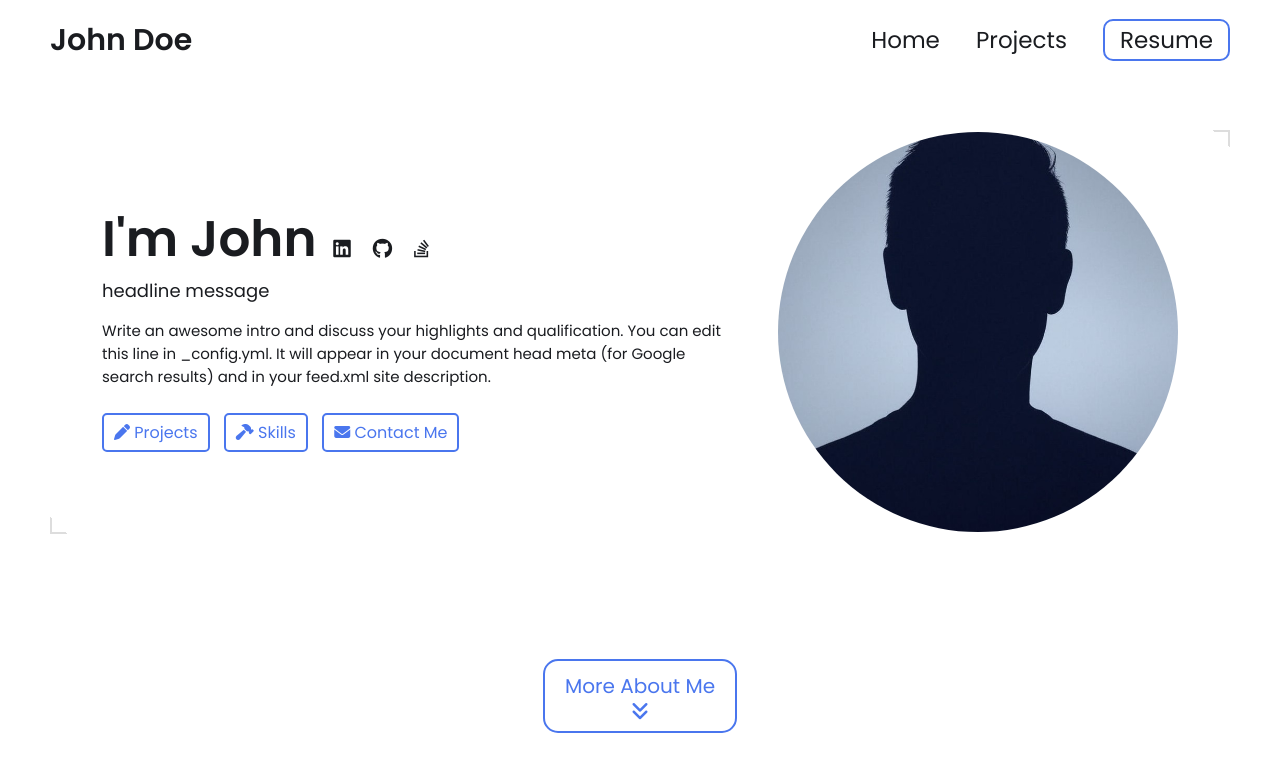
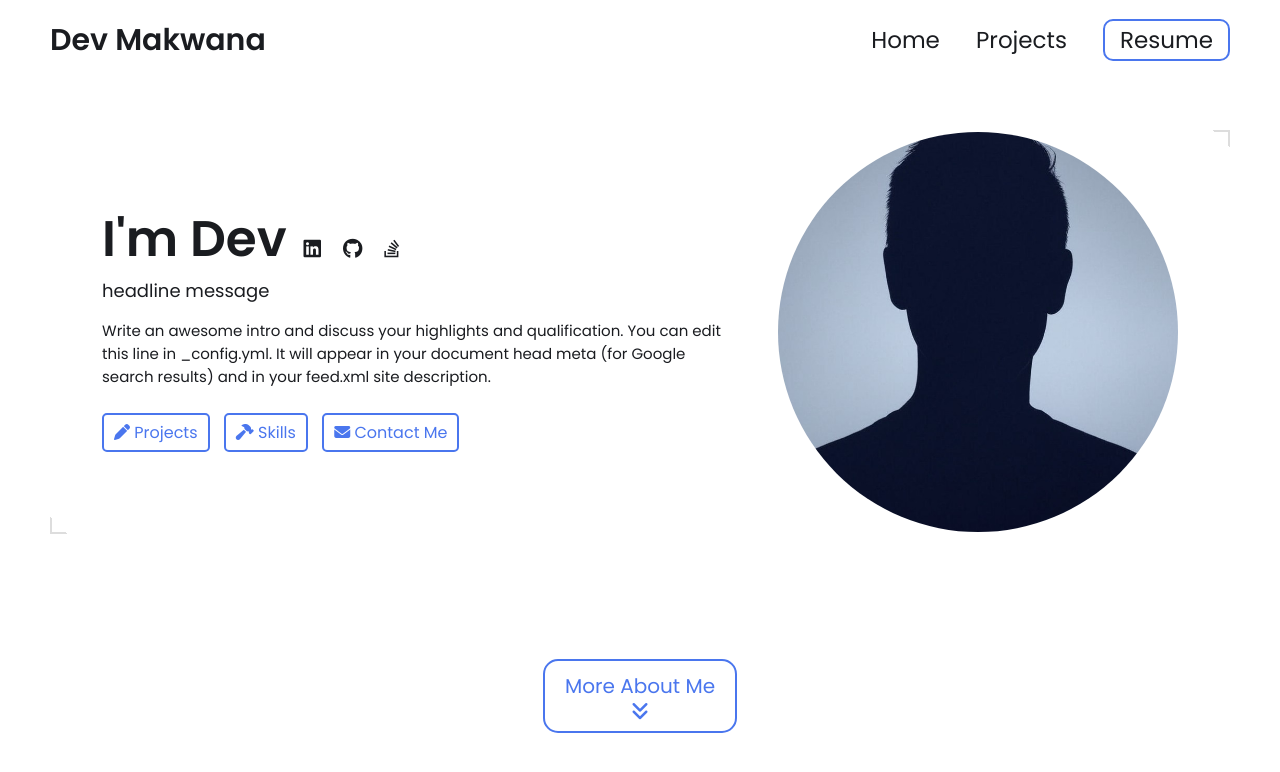
Before and after one commit to devmak7/devmak7.github.io, a Jekyll site: the page built from index.html, in a window 1280 px wide and 900 px high. Shown: the top 772 px of the window. Built offline with Jekyll 4.4.1, drawn with Linux system fonts in a browser that asks for light colours.

Commit message:
Update _config.yml

```diff
--- a/_config.yml
+++ b/_config.yml
@@ -12,7 +12,7 @@ title: John Doe's Portfolio # This is what shows up in the tab of the browser
 
 
 # Hero Section
-name: John Doe
+name: Dev Makwana
 headline: headline message
 description: >- # dont remove this line. this will ignore all new lines until the next section
   Write an awesome intro and discuss your highlights and qualification. You can edit this
```
